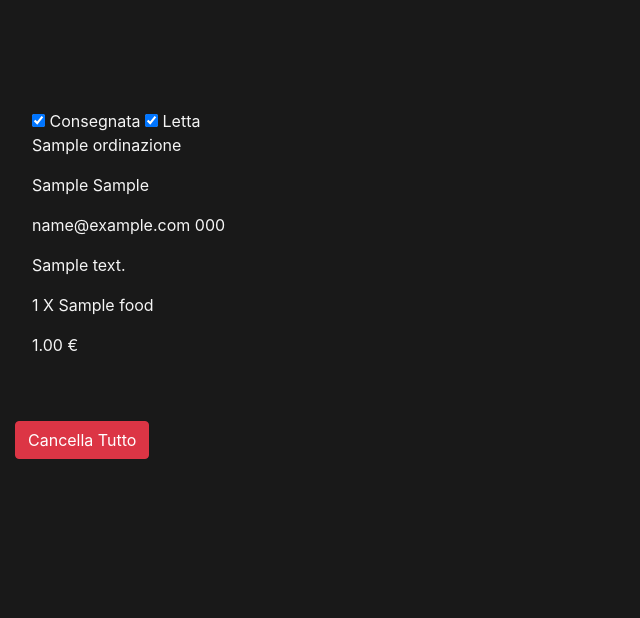
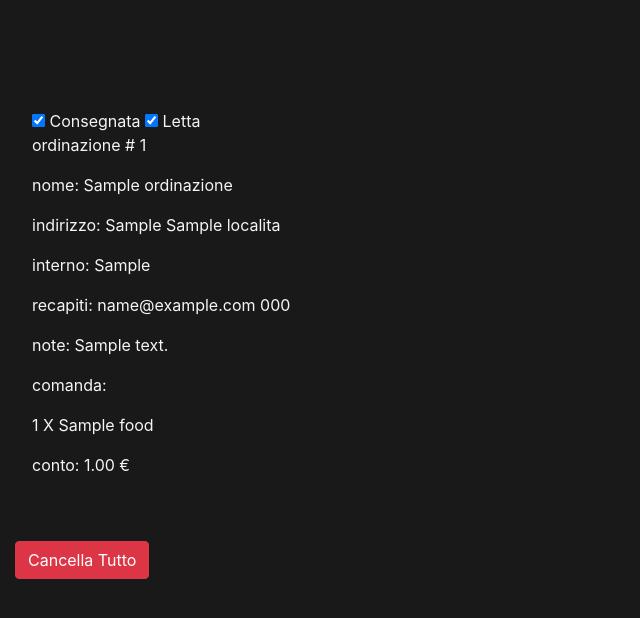
Before and after one commit to Rude23/SeifrittoOrvieto, a Django app: page /ordinazioni/lista_ordinazioni in a window 1280 px wide. Shown: the top 618 px of the page, without its empty margins (0-640 px from the left). Run offline with Django 3.2, Linux system fonts and the light colour scheme; a user stored in the database is signed in; tables that the repository leaves empty hold one stand-in row (values such as "Sample post"); some libraries are stand-ins or nearby versions.

Commit message:
IT WORKS!

```diff
--- a/SeiFritto/emailsettings_example.py
+++ b/SeiFritto/emailsettings_example.py
@@ -4,3 +4,5 @@ EMAIL_BACKEND = "django.core.mail.backends.smtp.EmailBackend"
 EMAIL_HOST = "smtps.google.com"
 EMAIL_USE_SSL = True
 EMAIL_PORT = 25
+#EMAIL_SSL_CERTFILE = "/path/to/cert.pem"
+#EMAIL_SSL_KEYFILE = "/path/to/privkey.pem"
--- a/menu/templates/menu/ordina.html
+++ b/menu/templates/menu/ordina.html
@@ -161,7 +161,7 @@
         <h5 class="collapse-header col-6" aria-expanded="false" data-toggle="collapse" data-target="#carrello" style="margin-top: 0.4rem;"> {{carrello.get_conto}} €</h5>
 
         <span class="col-6">
-        {% if carrello.get_conto > 20 %}
+        {% if carrello.get_conto >= 20 %}
             <a href="/ordinazioni/checkout" class="btn btn-primary" style="border-radius: 25px; border: 1px solid #191919;">
                 <p class=align-center" style="margin-bottom: 0.1rem; color: #191919;"> Ordina Adesso </p>
             </a>
--- a/ordinazioni/forms.py
+++ b/ordinazioni/forms.py
@@ -19,10 +19,10 @@ class OrdinazioneForm(forms.Form):
     email = forms.EmailField(widget=forms.EmailInput(attrs={'class':'col-md-6'}))
 
     indirizzo = forms.CharField(max_length=100, widget=forms.TextInput(attrs={'class':'col-md-6'}), initial="Piazza Cahen")
-    località = forms.ModelChoiceField(queryset=Localita.objects.all(), empty_label=None, widget=forms.Select(attrs={'class': 'col-md-6'}), to_field_name="nome")
+    località = forms.ModelChoiceField(queryset=Localita.objects.all(),required=False, empty_label=None, widget=forms.Select(attrs={'class': 'col-md-6'}), to_field_name="nome")
     # captcha=ReCaptchaField()
 
-    citofono = forms.CharField(max_length=100, widget=forms.TextInput(attrs={'class':'col-md-6'}))
+    citofono = forms.CharField(required=False,max_length=100, widget=forms.TextInput(attrs={'class':'col-md-6'}))
 
     note = forms.CharField(
         required=False,
--- a/ordinazioni/models.py
+++ b/ordinazioni/models.py
@@ -80,9 +80,9 @@ class Ordinazione(models.Model):
     indirizzo = models.CharField(max_length=100, default="Piazza Cahen")
     località= models.ForeignKey(Localita, on_delete=models.CASCADE)
 
-    citofono = models.CharField(max_length=100)
+    citofono = models.CharField(max_length=100, blank=True, null=True)
 
-    note=models.TextField()
+    note=models.TextField(blank=True, null=True)
 
     carrello = models.ForeignKey(Carrello, on_delete=models.CASCADE)
     conto = models.DecimalField(max_digits=6, decimal_places=2)
--- a/ordinazioni/templates/ordinazioni/conferma_lettura.txt
+++ b/ordinazioni/templates/ordinazioni/conferma_lettura.txt
@@ -1,5 +1,5 @@
 Gentile cliente,
-La sua ordinazione è stata accettata e le verrà consegnata all' indirizzo {{item.indirizzo}} quanto prima.
+La sua ordinazione è stata accettata e le verrà consegnata all' indirizzo {{item.indirizzo}}-{{item.località}} quanto prima.
 
 Grazie,
 Lo Staff di SeiFritto
--- a/ordinazioni/templates/ordinazioni/conferma_ordinazione.txt
+++ b/ordinazioni/templates/ordinazioni/conferma_ordinazione.txt
@@ -1,5 +1,5 @@
 Gentile cliente,
-la sua ordinazione presso {{item.indirizzo}} è stata ricevuta.
+la sua ordinazione presso {{item.indirizzo}}-{{item.località}} è stata ricevuta.
 
 Grazie,
 Lo Staff di SeiFritto
--- a/ordinazioni/templates/ordinazioni/list.html
+++ b/ordinazioni/templates/ordinazioni/list.html
@@ -11,16 +11,19 @@
 {% for item in ordinazioni %}
 <div style="padding:2rem;">
 
-    <input type="checkbox" onchange="window.location.href='{{item.get_change_consegnata_url}}'" {%if item.consegnata%} checked {%endif%} value="Consegnata"/> Consegnata
-    <input type="checkbox" onchange="window.location.href='{{item.get_change_letta_url}}'" {%if item.letta%} checked {%endif%} value="Letta"/> Letta
-<p>{{item.nome}}  {{item.cognome}} </p>
-<p>{{item.indirizzo}}  {{item.citofono}}</p>
-<p>{{item.email}} {{item.telefono}}</p>
-<p>{{item.note}}</p>
-{% for prodotti in item.carrello.prodotti.all %}
-<p> {{prodotti.qtty}} X {{prodotti.prodotto.nome}}</p>
-{% endfor %}
-<p>{{item.conto}} €</p>
+    <input type="checkbox" onchange="window.location.href='{{item.get_change_consegnata_url}}'" {%if item.consegnata %} checked {%endif%} value="Consegnata"/> Consegnata
+    <input type="checkbox" onchange="window.location.href='{{item.get_change_letta_url}}'" {%if item.letta %} checked {%endif%} value="Letta"/> Letta
+    <p>ordinazione # {{item.id}} </p>
+    <p>nome: {{item.nome}}</p>
+    <p>indirizzo: {{item.indirizzo}} {{item.località}}</p>
+    <p>interno: {{item.citofono}}</p>
+    <p>recapiti: {{item.email}} {{item.telefono}}</p>
+    <p>note: {{item.note}}</p>
+    <p>comanda:</p>
+    {% for prodotti in item.carrello.prodotti.all %}
+    <p> {{prodotti.qtty}} X {{prodotti.prodotto.nome}}</p>
+    {% endfor %}
+    <p>conto: {{item.conto}} €</p>
 
 </div>
 {% endfor %}
--- a/ordinazioni/views.py
+++ b/ordinazioni/views.py
@@ -4,7 +4,6 @@ from django.shortcuts import render, get_object_or_404, reverse, redirect
 from django.views.generic import View, ListView
 from django.contrib import messages
 from django.contrib.sessions.models import Session
-from django.contrib.sites.models import Site
 from django.utils.safestring import mark_safe
 from django.core.mail import send_mail
 from django.template.loader import get_template
@@ -148,10 +147,10 @@ class Checkout(View):
                         fail_silently=False
                     )
 
-                    map_query = "http://maps.google.com/?q=" + ord.indirizzo + '+' + ord.località
-                    map_query.replace(" ", "+")
-                    map_query.replace(",", "+")
-                    map_query.replace(",", "+")
+                    map_query = "http://maps.google.com/?q=" + ord.indirizzo + '+' + ord.località.__str__()
+                    map_query = map_query.replace(" ", "+")
+                    map_query = map_query.replace(",", "+")
+                    map_query = map_query.replace(",", "+")
 
                     send_mail(
                         subject="ordinazione #{}".format(ord.id),
@@ -159,15 +158,15 @@ class Checkout(View):
                                                               "URI":self.request.build_absolute_uri(reverse("ordinazioni:change_letta",
                                                                                            kwargs={ 'id': ord.id})),
                                                               'query_map':map_query}),
-                        from_email=ord.email,
-                        auth_user=POSTMASTER,
-                        auth_password=POSTMASTER_KEY,
+                        from_email=POSTMASTER,
+                        auth_user=ORDINAZIONI,
+                        auth_password=ORDINAZIONI_KEY,
                         recipient_list=[ORDINAZIONI],
                         fail_silently=False
                     )
 
                     self.request.session.set_expiry(1)
-                    messages.success(self.request, "La tua ordinazione è stata inoltrata")
+                    messages.success(self.request, "La sua ordinazione è stata inoltrata, riceverà al più presto una mail di conferma")
 
                     return redirect(reverse("home:home"))
 
@@ -196,7 +195,7 @@ def change_letta(request, id):
 
         send_mail(
             subject="ordinazione #{} è in arrivo!".format(item.id),
-            message=template.render(context={"item": ord}),
+            message=template.render(context={"item": item}),
             from_email=ORDINAZIONI,
             auth_user=ORDINAZIONI,
             auth_password=ORDINAZIONI_KEY,
```
Also changed, not shown: ordinazioni/templates/ordinazioni/mail_ordinazione.txt (+8 -4 lines), ordinazioni/exampleCredentials/ordinazioni.txt (renamed from ordinazioni/settings_example/ordinazioni.txt), ordinazioni/exampleCredentials/ordinazioniKey.txt (renamed from ordinazioni/settings_example/ordinazioniKey.txt), ordinazioni/exampleCredentials/postmaster.txt (renamed from ordinazioni/settings_example/postmaster.txt), ordinazioni/exampleCredentials/postmasterKey.txt (renamed from ordinazioni/settings_example/postmasterKey.txt).
